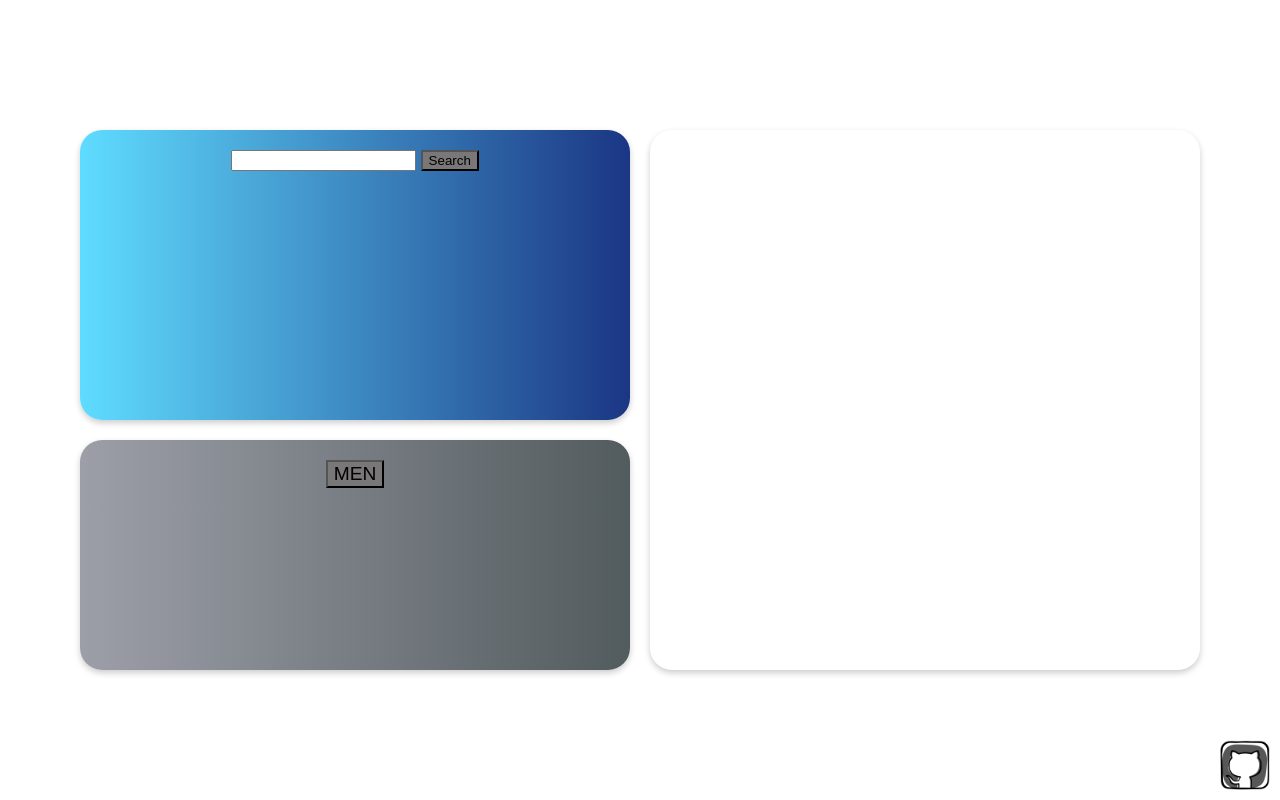
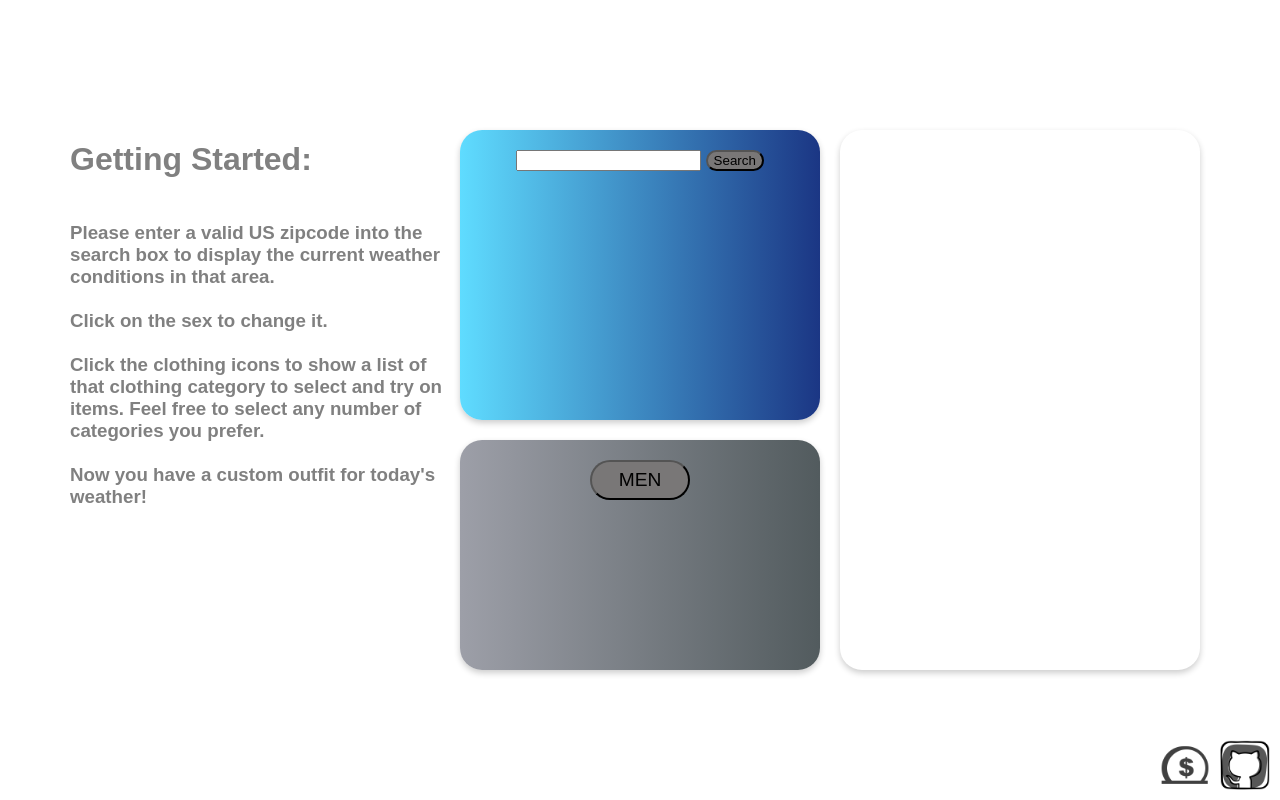
Before and after one commit to Inkorrect-Code/JS-Project-Example-Setup, a website: page index.html in a window 1280 px wide. Drawn offline with Linux system fonts and the light colour scheme.

Commit message:
created instructions, formatted buttons, and working on README

```diff
--- a/index.html
+++ b/index.html
@@ -21,6 +21,28 @@
 
 
       <div class="flex-container">
+        <div class="column">
+          <div id="instructions">
+            <h1>Getting Started:<h1>
+            <h3>
+              <p>
+                <br/>
+                Please enter a valid US zipcode into the search box to display the current weather conditions in that area.
+                <br/>
+                <br/>
+                Click on the sex to change it.
+                <br/>
+                <br/>
+                Click the clothing icons to show a list of that clothing category to select and try on items. Feel free to select any number of categories you prefer.
+                <br/>
+                <br/>
+                Now you have a custom outfit for today's weather!
+
+
+              </p>
+            </h3>
+          </div>
+        </div>
         <div class="column">
           <div id="weather-card" class="card"> <!-- applies root/general styling of card class -->
             <div id="weather-input-container">
@@ -51,7 +73,12 @@
       </div> <!-- end of flex container -->
     </div> <!-- end of container -->
 
+
+
+
     <a href="https://github.com/Inkorrect-Code/Outfit-Coordinator.git"><img id="github" src="assets/images/github_drawn_outline.png"></a>
+
+    <a href="https://venmo.com/u/flamvelation"><img id="donate" src="assets/images/donate.png"></a>
   </body>
 
 </html>
--- a/src/index.scss
+++ b/src/index.scss
@@ -1,5 +1,6 @@
 * { // star means apply to all
     font-family: Arial, Helvetica, sans-serif; // need ';' here or the code blows up
+    // background-color:#000000;
 }
 
 html, body {
@@ -20,6 +21,17 @@ html, body {
     margin: 120px auto; // vert, hori
 }
 
+// .instructions-container { // instructions
+//     position: absolute;
+//     top: 50%;
+//     left: 0;
+//     transform: translateX(-50%);
+// }
+
+#instructions {
+    color: grey;
+}
+
 .flex-container {
     display: flex;
     flex-direction: row;
@@ -27,7 +39,8 @@ html, body {
     // padding: 40px;
 
     .column {
-        flex: 1; // helps to scale the UI to fractions of the total container space
+        // flex: 1; // helps to scale the UI to fractions of the total container space
+        width: 1200px;
         display: flex;
         flex-direction: column;
     }
@@ -49,6 +62,14 @@ html, body {
     .container {max-width: 1140px;}
 }
 
+@media (min-width: 1400px) {
+    .container {max-width: 1340px;}
+}
+
+@media (min-width: 1600px) {
+    .container {max-width: 1540px;}
+}
+
 #github { // github icon
     position: absolute;
     bottom: 10px; // move icon 2/3 up the page
@@ -56,6 +77,15 @@ html, body {
     width: 50px; // adjust as needed
 }
 
+#donate {
+    position: absolute;
+    bottom: 10px; // move icon 2/3 up the page
+    right: 70px;
+    width: 50px; // adjust as needed
+}
+
+
+
 // hub for multiple files if you had multiple
 @import "./styles/weather.scss";
 @import "./styles/outfit.scss";
--- a/src/scripts/weather.js
+++ b/src/scripts/weather.js
@@ -67,7 +67,7 @@ class WeatherRenderer {
   displayWeatherData(weatherData) {
     console.log(weatherData)
     // DOM manipulation stuff
-    document.getElementById('temperature-icon').src = weatherData.main.temp > 60 ? '/assets/images/clear.png' : '/assets/images/snow.png'
+    document.getElementById('temperature-icon').src = weatherData.main.temp > 60 ? '/assets/images/clear.png' : '/assets/images/mist.png'
 
     document.getElementById('temperature-text').innerText = `${Math.round(weatherData.main.temp)}°F` // no '?' here means error will be thrown
 
--- a/src/styles/clothing.scss
+++ b/src/styles/clothing.scss
@@ -27,15 +27,19 @@
     }
 
     .clothing-button {
-      position: relative;
-      right: 10px;
-      width: 80px; // adjust as needed
-      height: 50px; // adjust as needed
-      background-color: rgb(121, 119, 119);
-      font-size: 1.2rem;
+        position: relative;
+        right: 0px;
+        margin-left: auto;
+        width: 80px; // adjust as needed
+        height: 50px; // adjust as needed
+        background-color: rgb(121, 119, 119);
+        font-size: 1.0rem;
+        border-radius: 20px;
+        cursor: pointer;
     }
 
     .clothing-text {
         font-size: 1.2rem;
+        padding-right: 10px;
     }
 }
--- a/src/styles/outfit.scss
+++ b/src/styles/outfit.scss
@@ -8,7 +8,14 @@
     #toggle-button {
         font-size: 1.2rem;
         background-color: rgb(121, 119, 119);
+        border-radius: 20px;
+        width: 100px;
+        height: 40px;
 
+    }
+
+    #toggle-button:hover {
+        cursor: pointer;
     }
 }
 
@@ -49,5 +56,6 @@
 
     .clothing-text {
         font-size: 1.2rem;
+        // padding-right: 10px;
     }
 }
--- a/src/styles/weather.scss
+++ b/src/styles/weather.scss
@@ -19,6 +19,8 @@
 
 #search-button {
     background-color: rgb(121, 119, 119);
+    border-radius: 20px;
+    cursor: pointer;
 }
 
 #temperature-icon {
```
Also changed, not shown: README.md, assets/images/donate.png (added), dist/main.css, dist/main.js.
